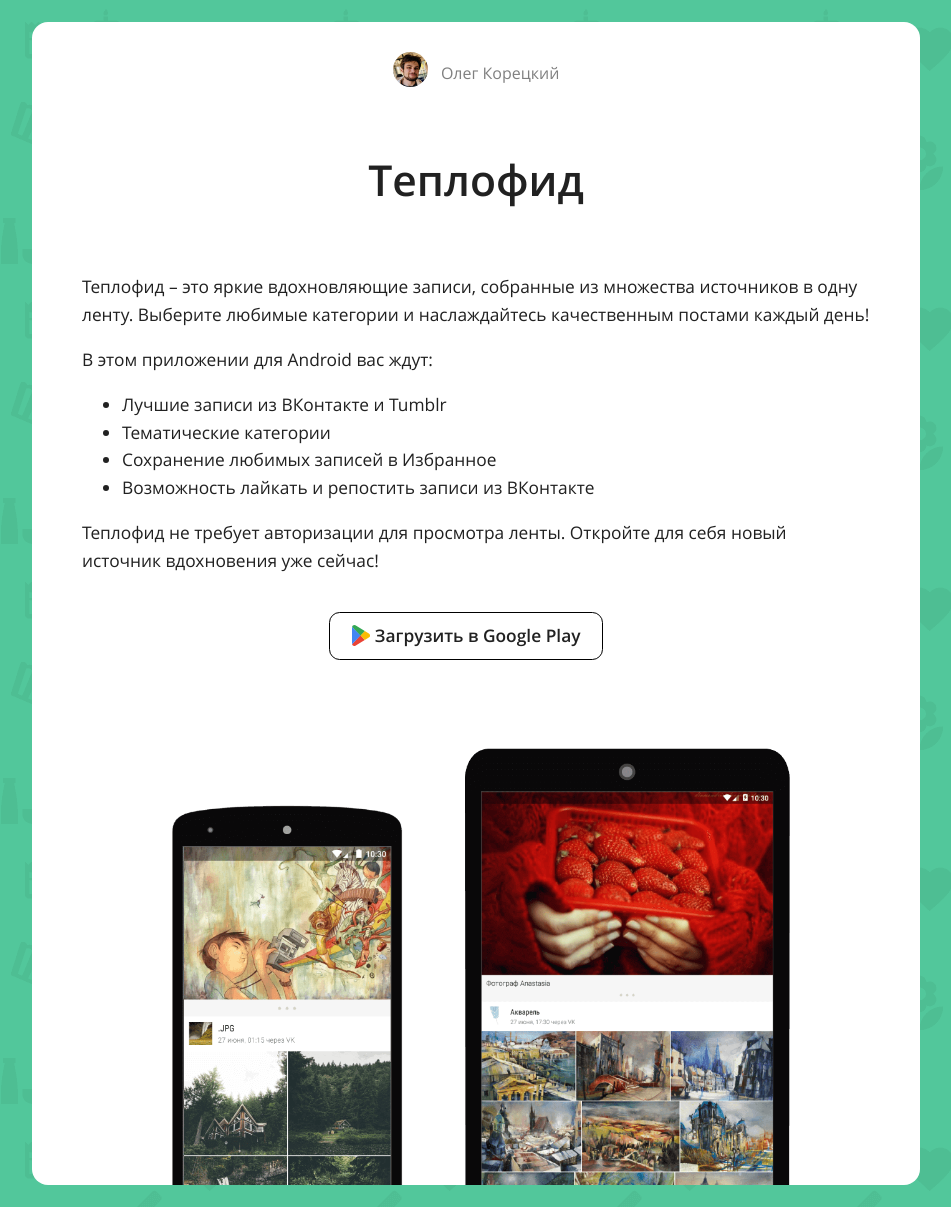
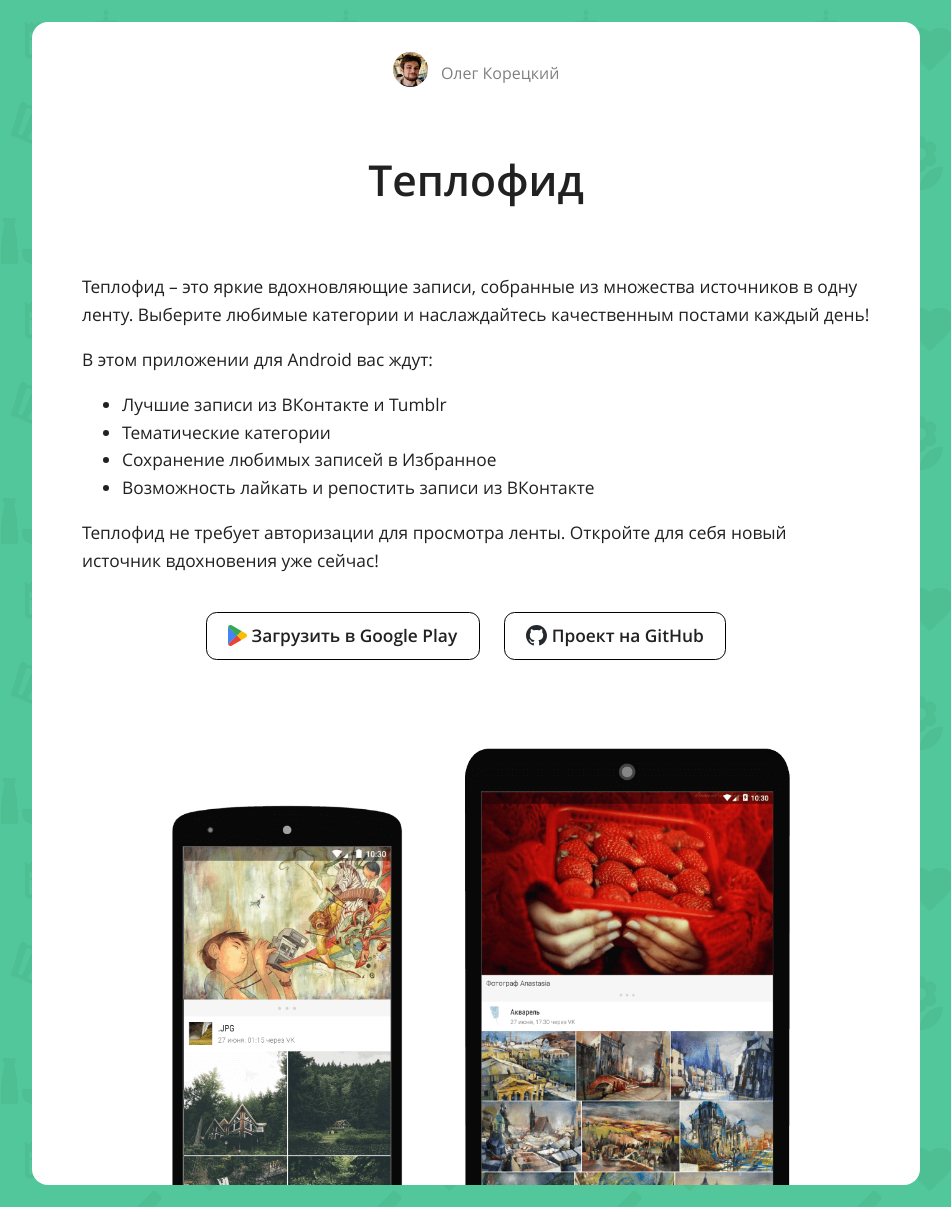
Before and after one commit to Radiokot/website, a Jekyll site: the page built from _projects/feed.html, in a window 1280 px wide. Shown: the whole page, without its empty margins (164-1115 px from the left). Built offline with Jekyll 4.4.1, drawn with Linux system fonts in a browser that asks for light colours.

Commit message:
Add WFeed GitHub link for fun

```diff
--- a/_projects/feed.html
+++ b/_projects/feed.html
@@ -1,6 +1,7 @@
 ---
 title: Теплофид
-description: Лента из ярких, вдохновляющих записей со страниц ВКонтакте и Tumblr. Старенькое приложение работающее с 2015 года
+description: "Лента из ярких, вдохновляющих записей со страниц ВКонтакте и Tumblr. Старенькое
+приложение работающее с 2015 года"
 background_color: "#52c79b"
 ---
 <p itemprop="description">Теплофид – это яркие вдохновляющие записи, собранные
@@ -8,7 +9,8 @@
     качественным постами каждый день!</p>
 <p>В этом приложении для
     <span itemprop="operatingSystem">Android</span>
-    вас ждут:</p>
+    вас ждут:
+</p>
 <ul>
     <li>Лучшие записи из ВКонтакте и Tumblr</li>
     <li>Тематические категории</li>
@@ -18,25 +20,20 @@
 <p>Теплофид не требует авторизации для просмотра ленты. Откройте для себя новый
     источник вдохновения уже сейчас!</p>
 <center>
-    <a
-        itemprop="downloadUrl"
-        class="button button-dark"
+    <a itemprop="downloadUrl" class="button button-dark"
         href="https://play.google.com/store/apps/details?id=ua.com.radiokot.feed&amp;referrer=utm_source%3Dwebsite%26anid%3Dadmob"
         target="_blank">{% include emoji.html name = 'gplay' %} Загрузить в Google Play</a>
-    <div
-        style="display: none;"
-        itemprop="aggregateRating"
-        itemscope
+    <a class="button button-dark" href="https://github.com/Radiokot?tab=repositories&q=wfeed" target="_blank">
+        {% include emoji.html name = 'github' %} Проект на GitHub</a>
+    <div style="display: none;" itemprop="aggregateRating" itemscope
         itemtype="http://schema.org/AggregateRating">
         <span itemprop="ratingValue">4.5</span>
         <span itemprop="ratingCount">1166</span>
         <span itemprop="itemReviewed">http://schema.org/SoftwareApplication</span>
     </div>
 </center>
-<br/><br/><br/>
+<br /><br /><br />
 <center>
-    <img
-        class="footer-img"
-        alt="{{ page.title }}"
+    <img class="footer-img" alt="{{ page.title }}"
         src="{% link /assets/img/projects/{{ page.slug }}/footer.png %}">
 </center>
```
